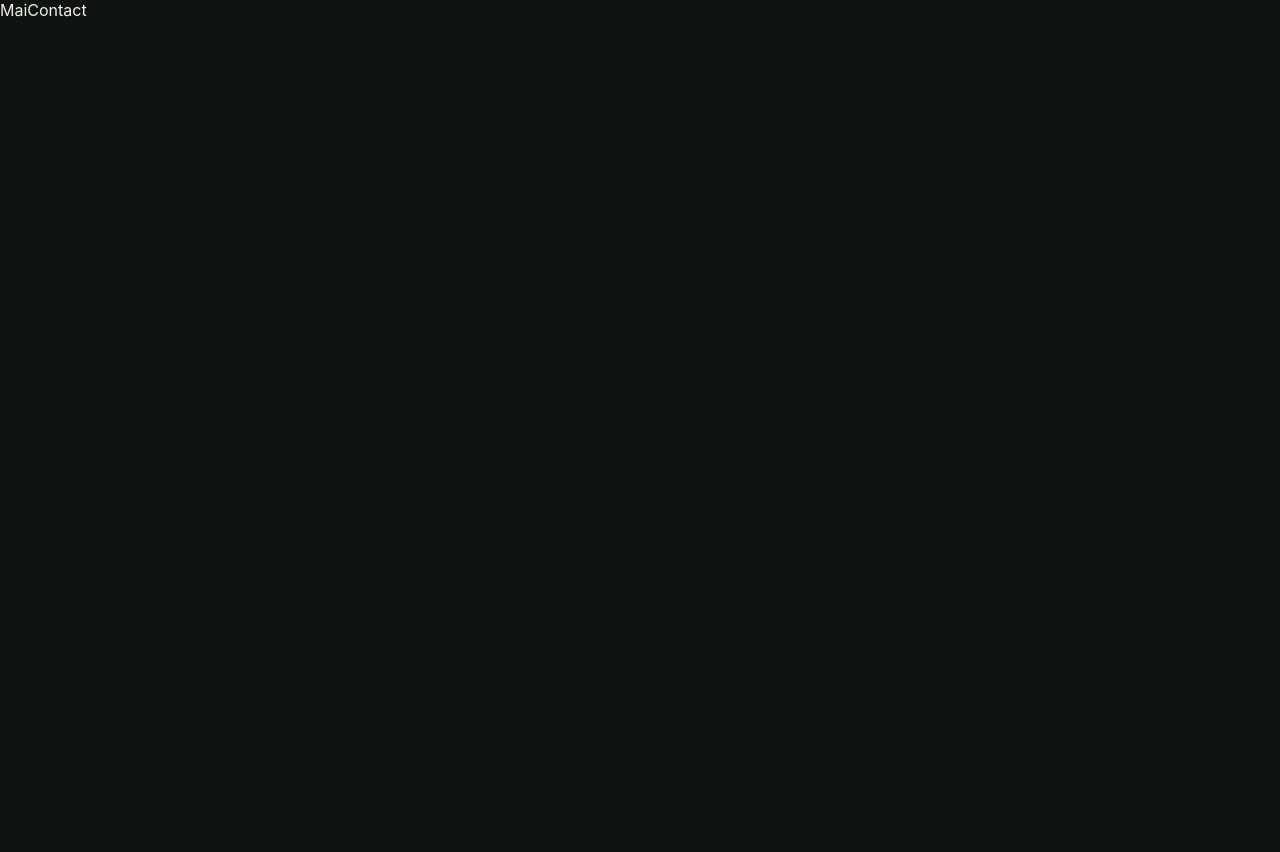
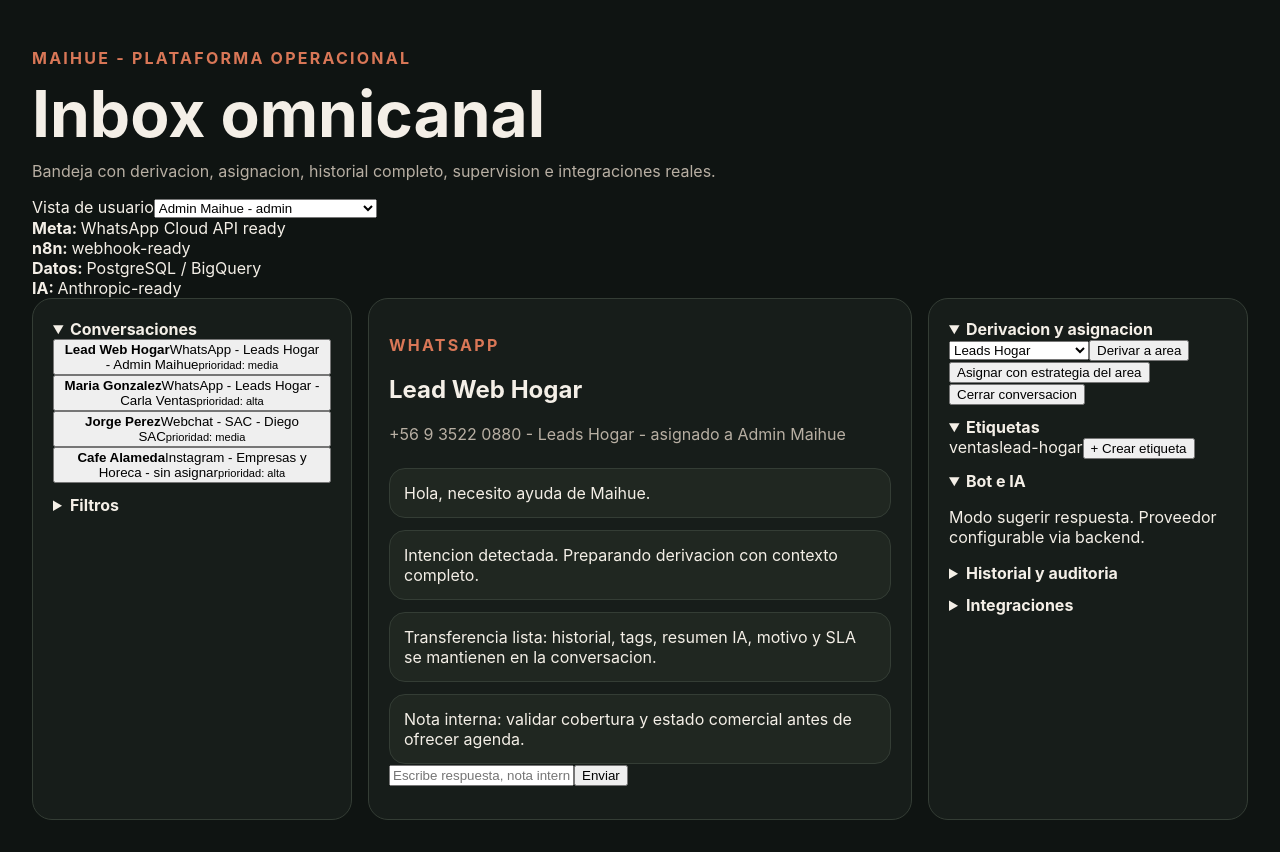
Before and after one commit to Francoide24/maicontact, a React (Vite) app: page / in a window 1280 px wide. Before the commit the page ends 800 px from the top, so only its background shows below. Built offline with nearby package versions, Linux system fonts and the light colour scheme.

Commit message:
Replace shell with visible inbox mock

```diff
--- a/src/App.ts
+++ b/src/App.ts
@@ -1,3 +1,93 @@
+import React from 'react';
+
+const areas = ['Leads Hogar', 'SAC', 'Retencion', 'Empresas y Horeca'];
+const conversations = [
+  ['Lead Web Hogar', 'WhatsApp', areas[0], 'Admin Maihue', 'media'],
+  ['Maria Gonzalez', 'WhatsApp', areas[0], 'Carla Ventas', 'alta'],
+  ['Jorge Perez', 'Webchat', areas[1], 'Diego SAC', 'media'],
+  ['Cafe Alameda', 'Instagram', areas[3], 'sin asignar', 'alta']
+];
+
+const box = (title: string, body: React.ReactNode, open = true) => React.createElement(
+  'details',
+  { open, className: 'panel-section' },
+  React.createElement('summary', null, title),
+  React.createElement('div', { className: 'section-body' }, body)
+);
+
 export function App() {
-  return 'MaiContact' as unknown as JSX.Element;
+  return React.createElement(
+    'main',
+    { className: 'shell' },
+    React.createElement(
+      'header',
+      { className: 'hero' },
+      React.createElement('div', null,
+        React.createElement('p', { className: 'eyebrow' }, 'MAIHUE - PLATAFORMA OPERACIONAL'),
+        React.createElement('h1', null, 'Inbox omnicanal'),
+        React.createElement('p', { className: 'subtitle' }, 'Bandeja con derivacion, asignacion, historial completo, supervision e integraciones reales.')
+      ),
+      React.createElement('div', { className: 'user-card' },
+        React.createElement('span', null, 'Vista de usuario'),
+        React.createElement('select', null,
+          React.createElement('option', null, 'Admin Maihue - admin'),
+          React.createElement('option', null, 'Supervisor Comercial - supervisor'),
+          React.createElement('option', null, 'Ejecutiva Ventas - agent')
+        )
+      )
+    ),
+    React.createElement('section', { className: 'system-strip' },
+      React.createElement('div', null, React.createElement('strong', null, 'Meta: '), 'WhatsApp Cloud API ready'),
+      React.createElement('div', null, React.createElement('strong', null, 'n8n: '), 'webhook-ready'),
+      React.createElement('div', null, React.createElement('strong', null, 'Datos: '), 'PostgreSQL / BigQuery'),
+      React.createElement('div', null, React.createElement('strong', null, 'IA: '), 'Anthropic-ready')
+    ),
+    React.createElement('section', { className: 'workspace' },
+      React.createElement('aside', { className: 'card' },
+        box('Conversaciones', React.createElement('div', { className: 'conversation-list' }, conversations.map((item, idx) =>
+          React.createElement('button', { key: item[0], className: 'conversation-item ' + (idx === 0 ? 'active' : '') },
+            React.createElement('strong', null, item[0]),
+            React.createElement('span', null, item[1] + ' - ' + item[2] + ' - ' + item[3]),
+            React.createElement('small', null, 'prioridad: ' + item[4])
+          )
+        ))),
+        box('Filtros', React.createElement('p', null, 'Area, estado, prioridad, canal y SLA.'), false)
+      ),
+      React.createElement('section', { className: 'card center-pane' },
+        React.createElement('p', { className: 'eyebrow' }, 'WHATSAPP'),
+        React.createElement('h2', null, 'Lead Web Hogar'),
+        React.createElement('p', { className: 'subtitle' }, '+56 9 3522 0880 - Leads Hogar - asignado a Admin Maihue'),
+        React.createElement('div', { className: 'timeline' },
+          React.createElement('article', { className: 'message inbound' }, 'Hola, necesito ayuda de Maihue.'),
+          React.createElement('article', { className: 'message bot-note' }, 'Intencion detectada. Preparando derivacion con contexto completo.'),
+          React.createElement('article', { className: 'message event' }, 'Transferencia lista: historial, tags, resumen IA, motivo y SLA se mantienen en la conversacion.'),
+          React.createElement('article', { className: 'message internal' }, 'Nota interna: validar cobertura y estado comercial antes de ofrecer agenda.')
+        ),
+        React.createElement('div', { className: 'composer' },
+          React.createElement('input', { placeholder: 'Escribe respuesta, nota interna o instruccion para IA...' }),
+          React.createElement('button', null, 'Enviar')
+        )
+      ),
+      React.createElement('aside', { className: 'card' },
+        box('Derivacion y asignacion', React.createElement('div', { className: 'field-stack' },
+          React.createElement('select', null, areas.map((area) => React.createElement('option', { key: area }, area))),
+          React.createElement('button', { className: 'secondary' }, 'Derivar a area'),
+          React.createElement('button', { className: 'primary' }, 'Asignar con estrategia del area'),
+          React.createElement('button', { className: 'danger' }, 'Cerrar conversacion')
+        )),
+        box('Etiquetas', React.createElement('div', { className: 'tag-grid' },
+          React.createElement('span', { className: 'badge accent' }, 'ventas'),
+          React.createElement('span', { className: 'badge accent' }, 'lead-hogar'),
+          React.createElement('button', { className: 'ghost' }, '+ Crear etiqueta')
+        )),
+        box('Bot e IA', React.createElement('p', null, 'Modo sugerir respuesta. Proveedor configurable via backend.' )),
+        box('Historial y auditoria', React.createElement('ul', null,
+          React.createElement('li', null, 'Webhook recibido desde WhatsApp.'),
+          React.createElement('li', null, 'Clasificacion enviada a n8n.'),
+          React.createElement('li', null, 'Asignacion registrada en audit_logs.')
+        ), false),
+        box('Integraciones', React.createElement('p', null, 'Meta, n8n, PostgreSQL, BigQuery y Anthropic.'), false)
+      )
+    )
+  );
 }
```
